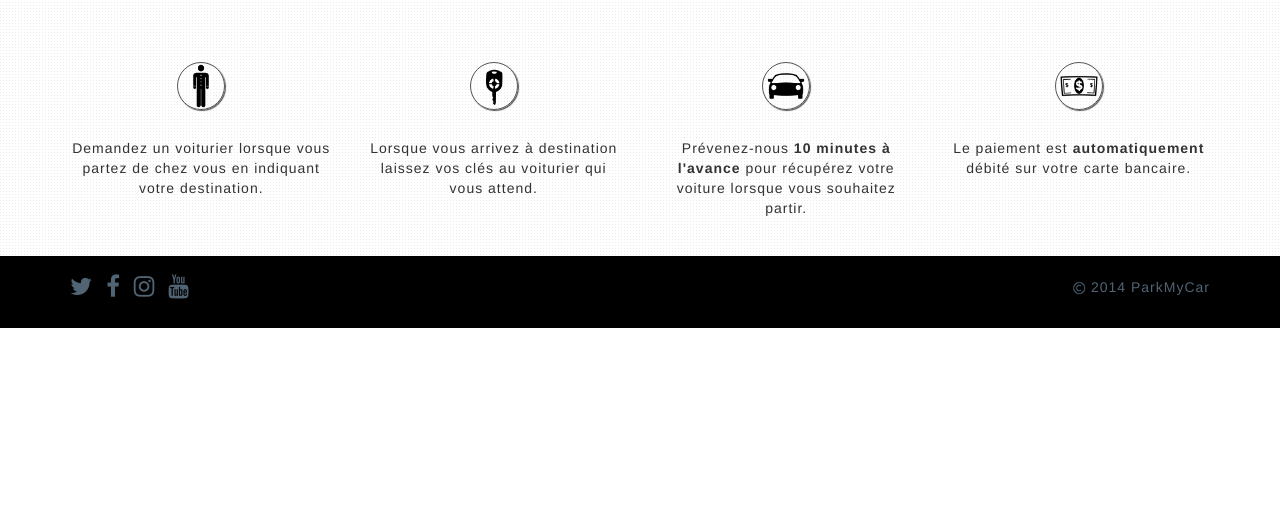
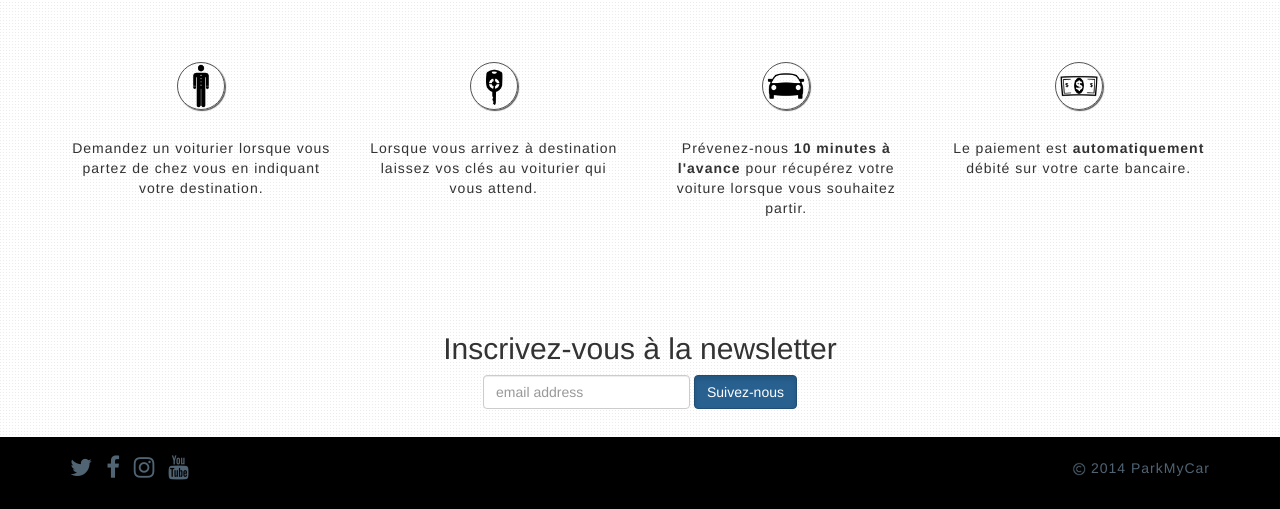
Before and after one commit to Seb1501/ParkMyCar, a plain HTML site: page index.html in a window 1280 px wide. Shown: the part 622-1131 px from the top of the page. Before the commit the page ends 950 px from the top, so only its background shows below. Drawn offline with nearby package versions, Linux system fonts and the light colour scheme; a script that the page names is missing.

Commit message:
Ajout de formulaire mailchimp

```diff
--- a/css/style.css
+++ b/css/style.css
@@ -44,6 +44,10 @@ body{
 }
 
 .spacer{
+	height: 6em;
+}
+
+.vertical-spacer{
 	height: 6em;
 }
 
--- a/index.html
+++ b/index.html
@@ -95,7 +95,7 @@
         })(document, 'script');</script>
 
         </div>
-       <!--  <div class="modal-footer">
+        <!-- <div class="modal-footer">
           <button type="button" class="btn btn-default" data-dismiss="modal">Close</button>
           <button type="button" class="btn btn-primary">Save changes</button>
         </div> -->
@@ -129,6 +129,25 @@
            Le paiement est <strong>automatiquement</strong>
             débité sur votre carte bancaire.
           </p>
+        </div>
+      </div>
+    </div>
+    <div class="vertical-spacer"></div>
+    <div class="container">
+      <div class="row">
+        <div class="col-xs-12 text-center">
+        <!-- Begin MailChimp Signup Form -->
+          <h2>Inscrivez-vous à la newsletter</h2>
+          <div id="mc_embed_signup">
+            <form action="http://github.us9.list-manage.com/subscribe/post?u=21eb534deb398c9409aacd9bc&amp;id=a94e338f19" method="post" id="mc-embedded-subscribe-form" name="mc-embedded-subscribe-form" class="validate form-inline" target="_blank" novalidate>
+
+              <input type="email" value="" name="EMAIL" class="email form-control" id="mce-EMAIL" placeholder="email address" required>
+                <!-- real people should not fill this in and expect good things - do not remove this or risk form bot signups-->
+              <input type="submit" value="Suivez-nous" name="subscribe" id="mc-embedded-subscribe" class="btn btn-primary active">
+            </form>
+          </div>
+
+          <!--End mc_embed_signup-->
         </div>
       </div>
     </div>
```
